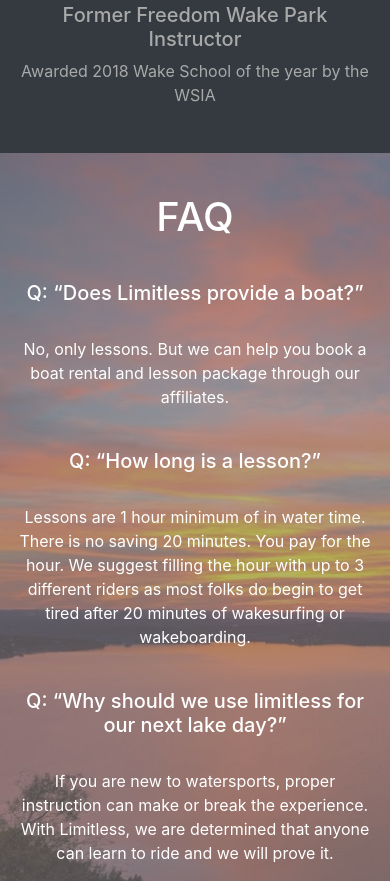
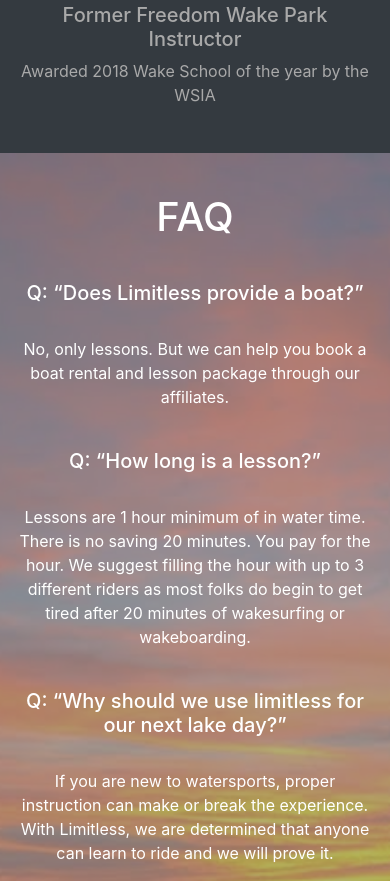
Before and after one commit to jaksik/limitless-wake, a Gatsby site: page / in a window 390 px wide. Shown: the part 2406-3287 px from the top of the page. Built offline with nearby package versions, Linux system fonts and the light colour scheme; Gatsby itself is replaced by a stand-in of ours.

Commit message:
disabled parallax scrool for mobile devices

```diff
--- a/src/pages/style.css
+++ b/src/pages/style.css
@@ -90,6 +90,9 @@
     #backTwoHeading {
         padding-top: 100px;
     }
+    .background {
+        background-attachment: scroll;
+    }
 }
 
 @media only screen and (max-width: 576px) {
```
